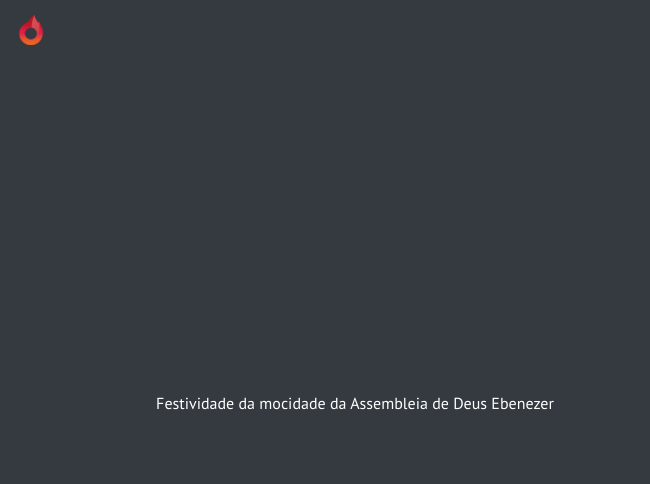
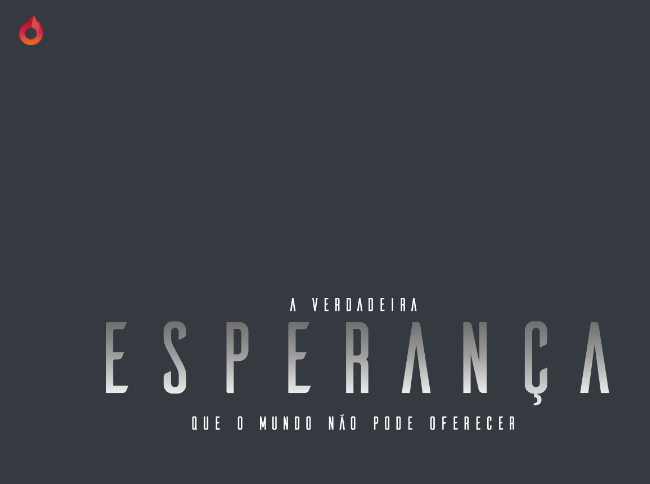
Before and after one commit to ThiagoClementino/Comadeb, a plain HTML site: page index.html in a window 1280 px wide. Shown: the top 484 px of the page, 0-650 px from the left. Drawn offline with nearby package versions, Linux system fonts and the light colour scheme; files that its build step writes are made by us from their sources; grey boxes are pictures that could not be loaded; files whose address does not match are found by name.

Commit message:
Update index.html

```diff
--- a/index.html
+++ b/index.html
@@ -52,7 +52,7 @@
       <main class="container">
           <div class="row">
               <div class="col-md-6 text-white mt-5 logo">
-                    <img src="/img/logo festa.png" alt="" class=" img-fluid rounded mx-auto d-block " width="600"  >
+                    <img src="logo festa.png" alt="" class=" img-fluid rounded mx-auto d-block " width="600"  >
                     <div class="col-md-12">
                       <p class="pt-5 mt-5 text-center">Festividade da mocidade da Assembleia de Deus Ebenezer</p>
                     </div>
```
